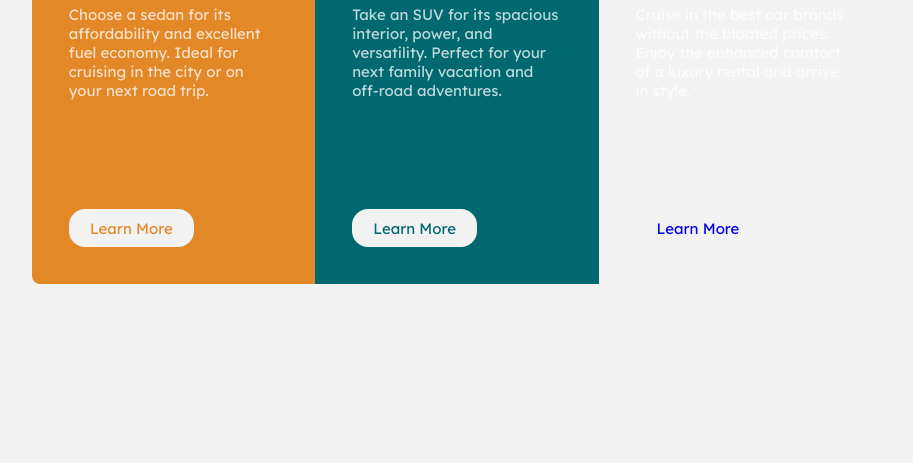
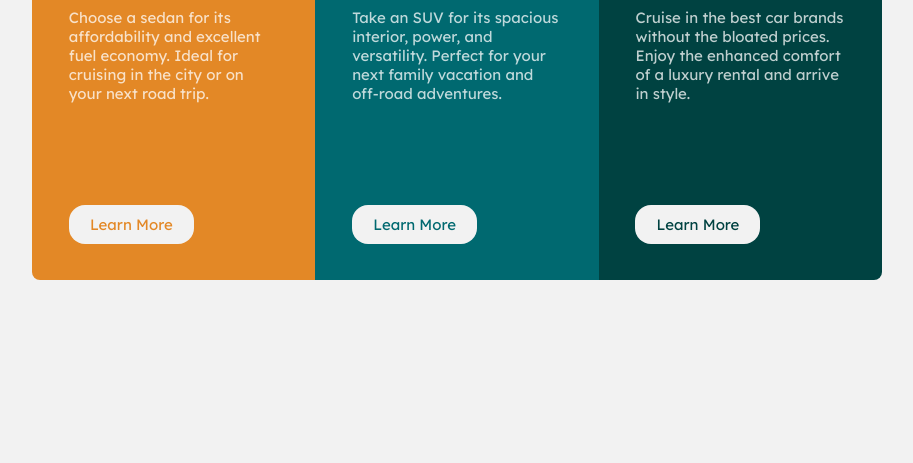
Before and after one commit to vongtham/3-column-preview-card-component, a plain HTML site: page index.html in a window 1280 px wide. Shown: the part 337-800 px from the top of the page, without its empty margins (183-1096 px from the left). Drawn offline with Linux system fonts and the light colour scheme.

Commit message:
fixed color p element

```diff
--- a/style.css
+++ b/style.css
@@ -3,7 +3,7 @@
     --headding-font : 'Big Shoulders Display', cursive;
     --bright-orange: hsl(31, 77%, 52%);
     --dark-cyan: hsl(184, 100%, 22%);
-    --very-dark-cyan: hsl(179, 100%, 13%);
+    --very-darkcyan: hsl(179, 100%, 13%);
     --transparent-white: hsla(0, 0%, 100%, 0.75);
     --very-light-gray: hsl(0, 0%, 95%);
 }
@@ -85,8 +85,8 @@ a {
     background-color: var(--dark-cyan);
 }
 
-.bg-very-dark-cyan {
-    background: var(--very-dark-cyan);
+.bg-very-darkcyan {
+    background: var(--very-darkcyan);
 }
 
 .text-orange {
@@ -97,17 +97,18 @@ a {
     color: var(--dark-cyan);
 }
 
-.text-very-dark-cyan {
-    color: var(--very-dark-cyan);
+.text-very-darkcyan {
+    color: var(--very-darkcyan);
 }
 
-@media screen and (min-width: 600px) {
+@media screen and (min-width: 630px) {
     .cards {
         flex-direction: row;
         max-width: 850px;
+        margin: 0 1rem;
     }
 
     p {
-        min-height: 180px;
+        min-height: 173px;
     }
 }
```
